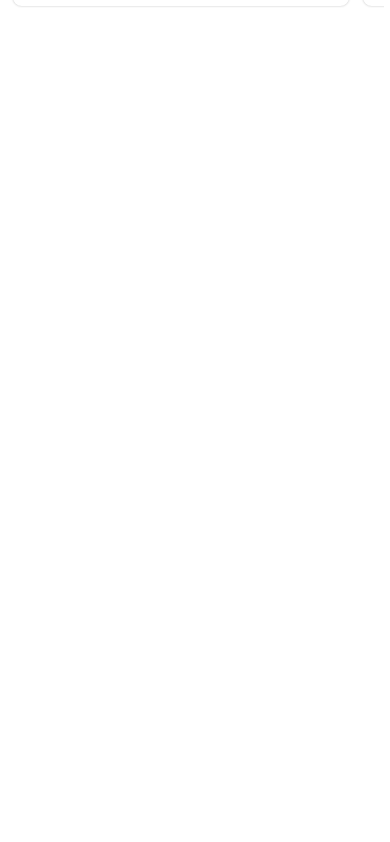
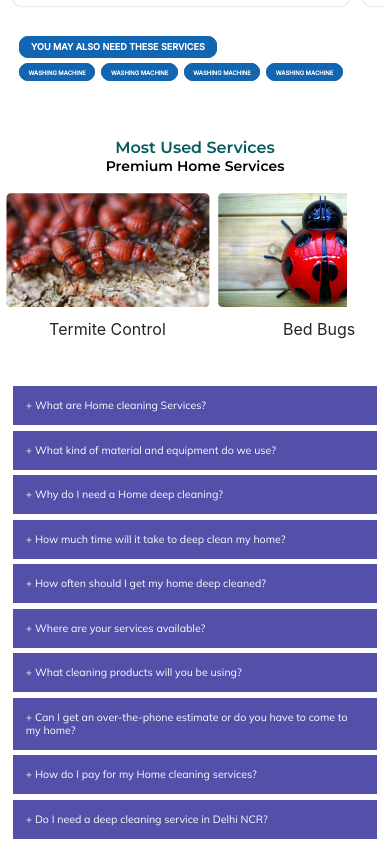
Before and after one commit to HarishB167/Next.js_Assignment_1, a Next.js app: page /location in a window 390 px wide. Shown: the part 5281-6123 px from the top of the page. Before the commit the page ends 5314 px from the top, so only its background shows below. Built offline with nearby package versions, Linux system fonts and the light colour scheme.

Commit message:
FAQ section - mobile ui draft complete.

```diff
--- /dev/null
+++ b/components/FaqList.js
@@ -0,0 +1,15 @@
+import FaqListItem from "./FaqListItem";
+import styles from "../styles/FaqList.module.css";
+
+const FaqList = ({ faqList }) => {
+  const faqToShow = faqList.filter((item) => item.isActive === "true");
+  return (
+    <div className={styles.faqList}>
+      {faqToShow.map((item, idx) => (
+        <FaqListItem key={idx} faq={item} />
+      ))}
+    </div>
+  );
+};
+
+export default FaqList;
--- /dev/null
+++ b/components/FaqListItem.js
@@ -0,0 +1,24 @@
+import { useState } from "react";
+import styles from "../styles/FaqList.module.css";
+
+const FaqListItem = ({ faq }) => {
+  const [answerVisible, setAnswerVisible] = useState(false);
+
+  return (
+    <div className={`${styles.faqListItem} ` + (answerVisible ? `${styles.faqListItem__answer_hidden_bg}` : `${styles.faqListItem__answer_shown_bg}`  )}  onClick={() => setAnswerVisible(!answerVisible)}>
+      <div>
+        {answerVisible ? "-" : "+"} {faq.question.split("Q: ")[1]}
+      </div>
+      <div
+        className={
+          `${styles.faqListItem__answer} ` +
+          (answerVisible ? "" : `${styles.hideAnswer}`)
+        }
+      >
+        {faq.answer.split("Ans: ")[1]}
+      </div>
+    </div>
+  );
+};
+
+export default FaqListItem;
--- a/pages/location.js
+++ b/pages/location.js
@@ -5,6 +5,7 @@ import PlansList from "../components/PlansList";
 import { data } from "../json/allData";
 import StarReviews from "../components/StarReviews";
 import ProfessionalDetailCard from "../components/ProfessionalDetailCard";
+import FaqList from "../components/FaqList";
 
 export default function Location() {
   const servicesList = data[0].cards.filter(
@@ -39,6 +40,7 @@ export default function Location() {
       keywords: "kent, Livpure, Aquaguard, DoctorFresh, Zero -B",
     },
   ];
+  const faq = data[0].faq;
 
   return (
     <>
@@ -202,6 +204,41 @@ export default function Location() {
           ))}
         </div>
       </div>
+
+      <div className={styles.sectionMoreServices}>
+        <span className={styles.sectionMoreServices__title}>
+          YOU MAY ALSO NEED THESE SERVICES
+        </span>
+        <div className={styles.sectionMoreServices__list}>
+          <span>WASHING MACHINE</span>
+          <span>WASHING MACHINE</span>
+          <span>WASHING MACHINE</span>
+          <span>WASHING MACHINE</span>
+        </div>
+      </div>
+
+      <div className={styles.sectionMostUsedServices}>
+        <div className={styles.sectionMostUsedServices__title}>
+          Most Used Services
+        </div>
+        <div className={styles.sectionMostUsedServices__subtitle}>
+          Premium Home Services
+        </div>
+        <div className={styles.sectionMostUsedServices__servicesList}>
+          <div>
+            <img src="/images/termites.png" />
+            <span>Termite Control</span>
+          </div>
+          <div>
+            <img src="/images/bed_bugs.png" />
+            <span>Bed Bugs</span>
+          </div>
+        </div>
+      </div>
+
+      <div className={styles.sectionFAQ}>
+        <FaqList faqList={faq} />
+      </div>
     </>
   );
 }
--- /dev/null
+++ b/styles/FaqList.module.css
@@ -0,0 +1,29 @@
+.faqList {
+}
+
+.hideAnswer {
+  display: none;
+}
+
+.faqListItem {
+  margin: 5.5px 0px;
+  font-family: "Mulish";
+  font-style: normal;
+  font-weight: 400;
+  font-size: 10.6284px;
+  line-height: 13px;
+  color: #ffffff;
+  padding: 13px;
+}
+
+.faqListItem__answer_hidden_bg {
+  background: #1265b1;
+}
+
+.faqListItem__answer_shown_bg {
+  background: #544fa9;
+}
+
+.faqListItem__answer {
+  padding: 6px 6px 0 6px;
+}
--- a/styles/Location.module.css
+++ b/styles/Location.module.css
@@ -301,3 +301,91 @@
 .sectionReviews__vr {
   border-right: 0.95px solid #d9d9d9;
 }
+
+/* More services section */
+.sectionMoreServices {
+  margin: 0 19px;
+  width: calc(100% - 38px);
+  background: #ffffff;
+  margin-bottom: 57.2px;
+}
+
+.sectionMoreServices__title,
+.sectionMoreServices__list span {
+  background: #1265b1;
+  border: 0.452827px solid #1265b1;
+  border-radius: 9.05654px;
+  color: #ffffff;
+  font-family: "Inter";
+  font-style: normal;
+  font-weight: 700;
+}
+
+.sectionMoreServices__title {
+  font-size: 9.05654px;
+  line-height: 11px;
+  padding: 4.25px 11px;
+  margin-bottom: 12.6px;
+}
+
+.sectionMoreServices__list span {
+  font-size: 5.88675px;
+  line-height: 7px;
+  padding: 4.8px 8.5px;
+  margin-right: 6px;
+  white-space: nowrap;
+}
+
+/* More used services section */
+.sectionMostUsedServices {
+  margin: 0 6px;
+  width: calc(100% - 12px);
+  background: #ffffff;
+  margin-bottom: 40px;
+}
+
+.sectionMostUsedServices__title,
+.sectionMostUsedServices__subtitle {
+  font-family: "Montserrat";
+  font-style: normal;
+  text-align: center;
+}
+
+.sectionMostUsedServices__title {
+  font-weight: 400;
+  font-size: 16px;
+  line-height: 20px;
+  color: #025b5d;
+}
+
+.sectionMostUsedServices__subtitle {
+  font-weight: 700;
+  font-size: 14px;
+  line-height: 17px;
+  color: #000000;
+  margin-bottom: 18px;
+}
+
+.sectionMostUsedServices__servicesList {
+  display: flex;
+  overflow: auto;
+}
+
+.sectionMostUsedServices__servicesList div {
+  display: flex;
+  flex-direction: column;
+  align-items: center;
+  margin-right: 8.8px;
+  min-width: 202.88px;
+}
+
+.sectionMostUsedServices__servicesList img {
+  margin-bottom: 8.7px;
+  align-self: start;
+}
+
+/* FAQ Section */
+.sectionFAQ {
+  margin: 0 25.5px;
+  width: calc(100% - 25.5px);
+}
```
Also changed, not shown: public/images/bed_bugs.png (added), public/images/termites.png (added).
